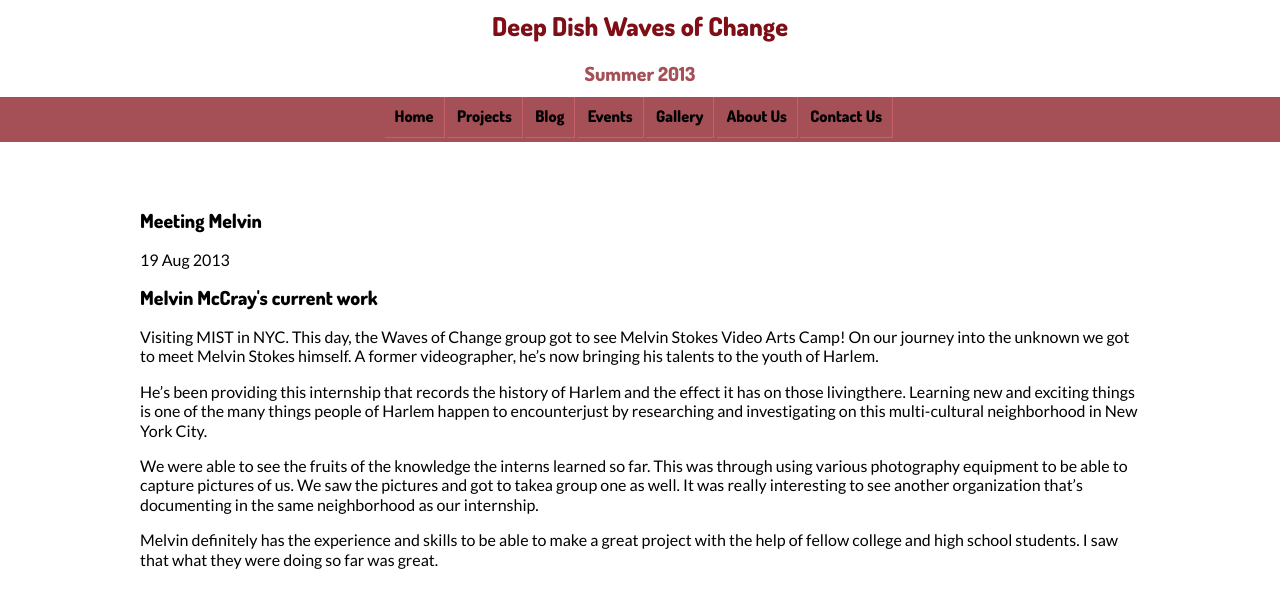
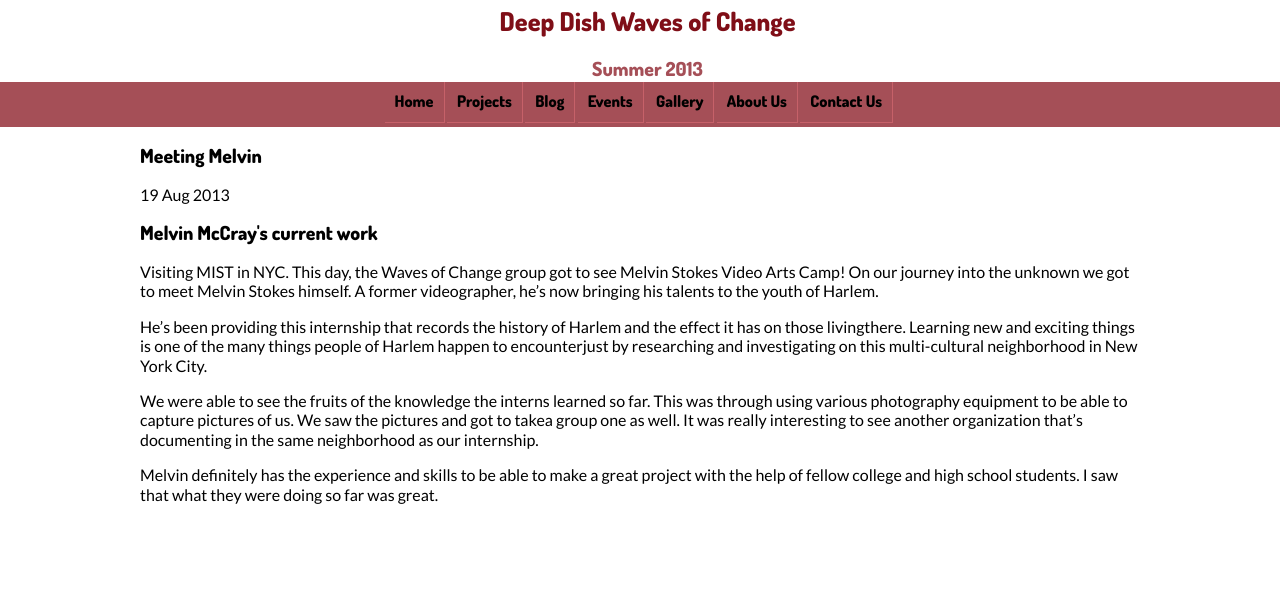
Before and after one commit to WavesofChange/woc-jekyll, a Jekyll site: the page built from _posts/2013-08-19-melvin-video-blog.html, in a window 1280 px wide. Shown: the top 608 px of the page. Built offline with Jekyll 4.4.1, drawn with Linux system fonts in a browser that asks for light colours.

Commit message:
fixed events page

```diff
--- a/_layouts/default.html
+++ b/_layouts/default.html
@@ -7,7 +7,7 @@
     <meta name="viewport" content="width=device-width">
 
     <!-- syntax highlighting CSS -->
-    <link rel="stylesheet" href="css/syntax.css">
+    <link rel="stylesheet" href="/css/syntax.css">
 
     <!-- Custom CSS -->
     <link rel="stylesheet" href="/css/main.css">
--- a/_posts/2013-08-19-melvin-video-blog.html
+++ b/_posts/2013-08-19-melvin-video-blog.html
@@ -4,7 +4,7 @@
 author: Melissa Hernandez
 date:   2013-08-19
 teaser:  Visiting Melvin and his Video Arts team at MIST Harlem.
-image: ../images
+image:
 categories: news
 ---
 <h2>Melvin McCray's current work</h2>
--- a/css/main.css
+++ b/css/main.css
@@ -31,7 +31,7 @@
 }
 
 header {
-  margin-bottom: 10px;
+ /* margin-bottom: 20px; */
 }
 
 body {
@@ -117,31 +117,42 @@
 .header {
   max-width: 1000px;
   margin: 0 auto;
-  padding: 10px 0px;
+  padding: 5px 0px 0px 15px;
   text-align: left;
   color: #a54f57;
 }
 
 .header h1 {
-  font-size: 19px;
-  line-height: 16px;
+  font-size: 19.416px;
+  line-height: 16.000px;
 }
 
-.header h2{
-  font-size: 16px;
-  line-height: 12px;
+.header h2 {
+  font-size: 16.000px;
+  line-height: 12.000px;
 }
 
 .body-container {
-  display: table;
+  /*display: table;*/
   height: 100%;
   width: 100%;
+  margin: 0 auto;
 }
 
 .container {
-  max-width: 300px;
+  width: 100%;
   margin: 0 auto;
-  padding: 10px 15px 10px 15px;
+  /*background-color: #fdffdf;*/
+}
+
+main {
+  /*background-color: #dffdff;*/
+  max-width: 90%;
+  margin: 0px auto;
+}
+
+main h1 {
+  text-align: center;
 }
 
 aside {
@@ -160,7 +171,7 @@
   width: 100%;
 }
 
-@media (min-width: 511px){
+@media (min-width: 511px) {
   .header {
     text-align: center;
   }
@@ -170,15 +181,25 @@
     line-height: 31.415px;
   }
 
-  .header h2{
+  .header h2 {
     font-size: 19.416px;
     line-height: 25.888px;
   }
 
   .container {
     max-width: 1000px;
-    padding: 50px 0px 10px 0px;
+    /*padding: 50px 0px 10px 0px;*/
   }
+
+  main {
+  max-width: 1000px;
+  padding: 0;
+  margin: 0;
+  }
+
+  main h1 {
+  text-align: left;
+}
 
   aside {
     width: 30%;
@@ -327,7 +348,7 @@
 }
 
 .slider {
-  width: 65%;
+  width: 100%;
   float: left;
 }
 
@@ -359,6 +380,11 @@
 
 /* Projects on 1st page without masonry */
 
+.project-wrapper {
+  margin: 0 auto;
+  width: auto;
+}
+
 .project-posts {
   display: inline;
   float: left;
@@ -389,6 +415,11 @@
 }
 
 @media (min-width: 511px){
+  .slider {
+    width: 65%;
+    float: left;
+  }
+
   .project-posts {
     width: 325px;
   }
@@ -607,6 +638,31 @@
 
 /*****************************************************************************/
 /*
+/* Slideshow
+/*
+/*****************************************************************************/
+
+/* Responsive iFrame */
+
+.responsive-iframe-container {
+    position: relative;
+    padding-bottom: 56.25%;
+    padding-top: 30px;
+    height: 0;
+    overflow: hidden;
+}
+
+.responsive-iframe-container iframe, .vresponsive-iframe-container object,
+.vresponsive-iframe-container embed {
+    position: absolute;
+    top: 0;
+    left: 0;
+    width: 99%;
+    height: 99%;
+}
+
+/*****************************************************************************/
+/*
 /* Journalists
 /*
 /*****************************************************************************/
--- a/events/index.html
+++ b/events/index.html
@@ -5,4 +5,6 @@
 
 <h1>Events Calendar</h1>
 
-<iframe src="https://www.google.com/calendar/embed?height=600&amp;wkst=1&amp;bgcolor=%23FFFFFF&amp;src=996k3n9q24be9osk6vcp84g6s4%40group.calendar.google.com&amp;color=%232952A3&amp;ctz=America%2FNew_York" style=" border-width:1 " width="700" height="500" frameborder="1" scrolling="no"></iframe>
+<div class="responsive-iframe-container">
+	<iframe src="https://www.google.com/calendar/embed?height=600&amp;wkst=1&amp;bgcolor=%23FFFFFF&amp;src=996k3n9q24be9osk6vcp84g6s4%40group.calendar.google.com&amp;color=%232952A3&amp;ctz=America%2FNew_York" style=" border-width:1 " width="700" height="500" frameborder="1" scrolling="no"></iframe>
+</div>
--- a/index.html
+++ b/index.html
@@ -139,5 +139,5 @@
 </section>
 
 <div class="clear">
-  <p class="text-right"><a href="/blog"> See more posts >> </a></p>
+  <p class="text-right"><a href="/blog"> See all posts >> </a></p>
 </div>
```
